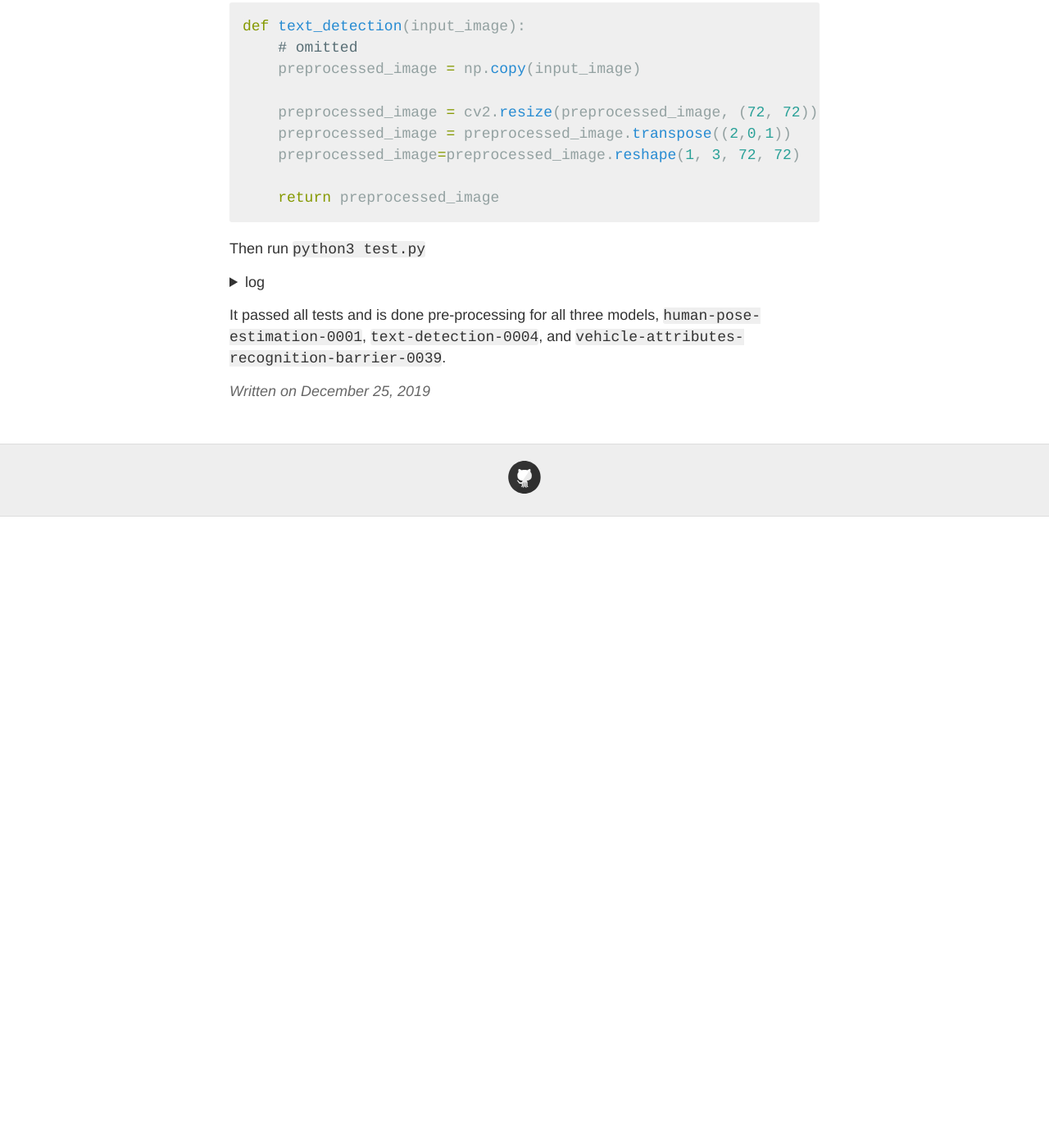
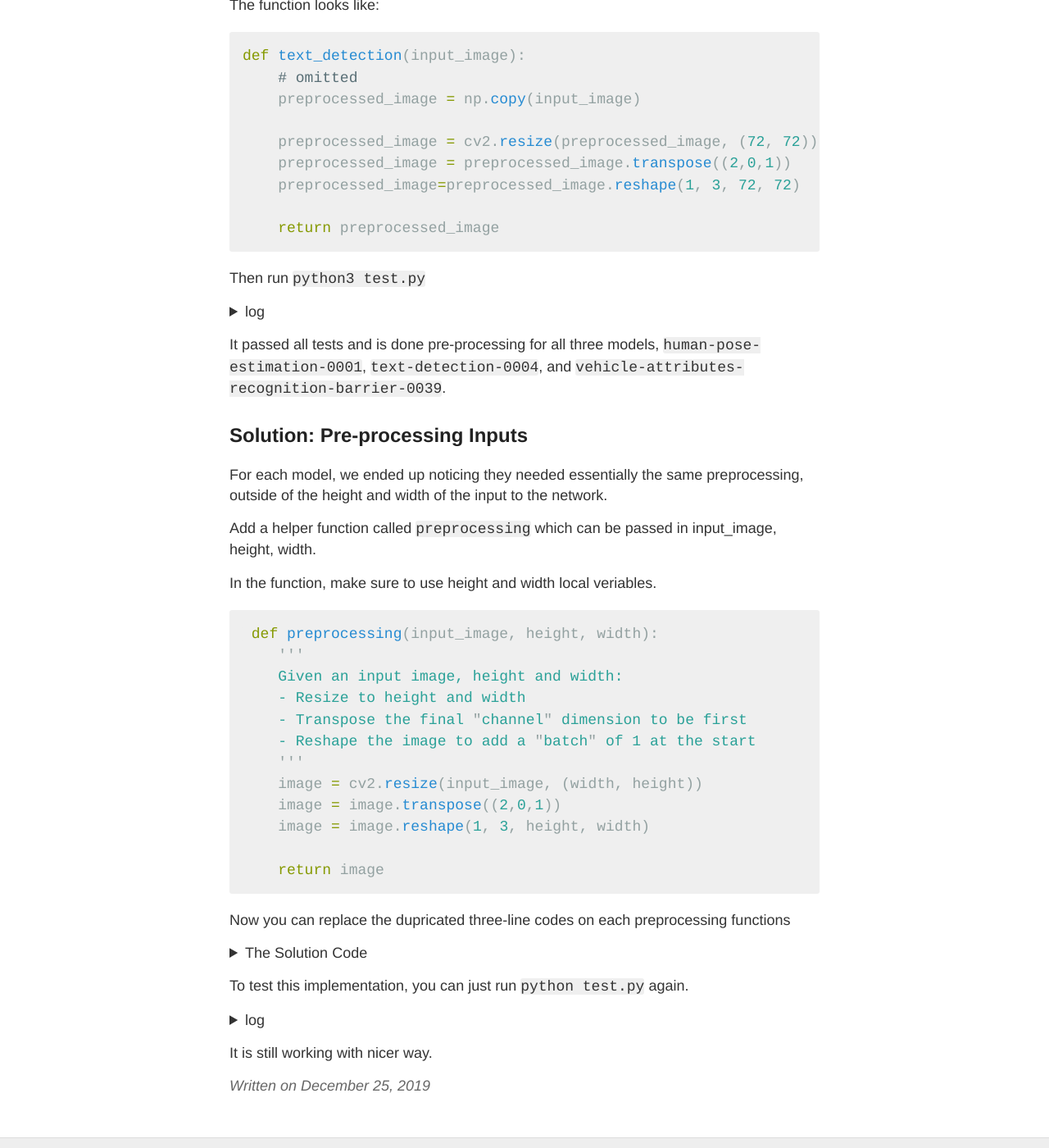
Before and after one commit to yamatokataoka/blog2, a Jekyll site: the page built from _posts/2019-12-25-intel-edge-ai-fundamentals-course.md, in a window 1280 px wide and 1400 px high, scrolled down 16262 px. Shown: the whole window at 82% size. Built offline with Jekyll 4.4.1, drawn with Linux system fonts in a browser that asks for light colours; before the commit the page ends 16892 px from its top, so only the background shows below that; some of the changed text lies outside the part shown.

Commit message:
Add Solution: Pre-processing Inputs part

````diff
--- a/_posts/2019-12-25-intel-edge-ai-fundamentals-course.md
+++ b/_posts/2019-12-25-intel-edge-ai-fundamentals-course.md
@@ -830,3 +830,108 @@ root@5b564e118360:/home/workspace#
 </details>
 
 It passed all tests and is done pre-processing for all three models, `human-pose-estimation-0001`, `text-detection-0004`, and `vehicle-attributes-recognition-barrier-0039`.
+
+## Solution: Pre-processing Inputs
+
+ For each model, we ended up noticing they needed essentially the same preprocessing, outside of the height and width of the input to the network.
+
+ Add a helper function called `preprocessing` which can be passed in input_image, height, width.
+
+ In the function, make sure to use height and width local veriables.
+
+ ```python
+ def preprocessing(input_image, height, width):
+    '''
+    Given an input image, height and width:
+    - Resize to height and width
+    - Transpose the final "channel" dimension to be first
+    - Reshape the image to add a "batch" of 1 at the start
+    '''
+    image = cv2.resize(input_image, (width, height))
+    image = image.transpose((2,0,1))
+    image = image.reshape(1, 3, height, width)
+
+    return image
+ ```
+
+Now you can replace the dupricated three-line codes on each preprocessing functions
+
+<details>
+<summary>The Solution Code</summary>
+
+<pre>
+import cv2
+import numpy as np
+
+def preprocessing(input_image, height, width):
+   '''
+   Given an input image, height and width:
+   - Resize to height and width
+   - Transpose the final "channel" dimension to be first
+   - Reshape the image to add a "batch" of 1 at the start
+   '''
+   image = cv2.resize(input_image, (width, height))
+   image = image.transpose((2,0,1))
+   image = image.reshape(1, 3, height, width)
+
+   return image
+
+def pose_estimation(input_image):
+    '''
+    Given some input image, preprocess the image so that
+    it can be used with the related pose estimation model
+    you downloaded previously. You can use cv2.resize()
+    to resize the image.
+    '''
+    preprocessed_image = np.copy(input_image)
+
+    preprocessed_image = preprocessing(preprocessed_image, 256, 456)
+
+    return preprocessed_image
+
+
+def text_detection(input_image):
+    '''
+    Given some input image, preprocess the image so that
+    it can be used with the related text detection model
+    you downloaded previously. You can use cv2.resize()
+    to resize the image.
+    '''
+    preprocessed_image = np.copy(input_image)
+
+    preprocessed_image = preprocessing(preprocessed_image, 768, 1280)
+
+    return preprocessed_image
+
+
+def car_meta(input_image):
+    '''
+    Given some input image, preprocess the image so that
+    it can be used with the related car metadata model
+    you downloaded previously. You can use cv2.resize()
+    to resize the image.
+    '''
+    preprocessed_image = np.copy(input_image)
+
+    preprocessed_image = preprocessing(preprocessed_image, 72, 72)
+
+    return preprocessed_image
+</pre>
+</details>
+
+To test this implementation, you can just run `python test.py` again.
+
+<details>
+<summary>log</summary>
+
+<pre>
+(venv) root@0bc31b756b55:/home/workspace# python test.py
+Passed Pose Estimation test.
+Passed Text Detection test.
+Passed Car Meta test.
+You passed 3 of 3 tests.
+Congratulations!
+</pre>
+</details>
+
+It is still working with nicer way.
````
